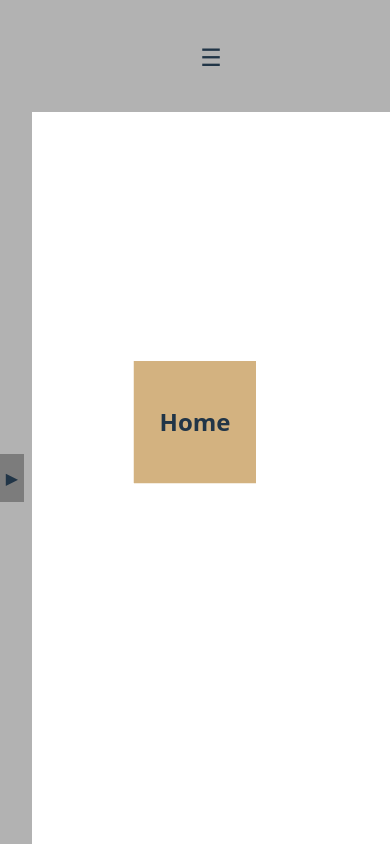
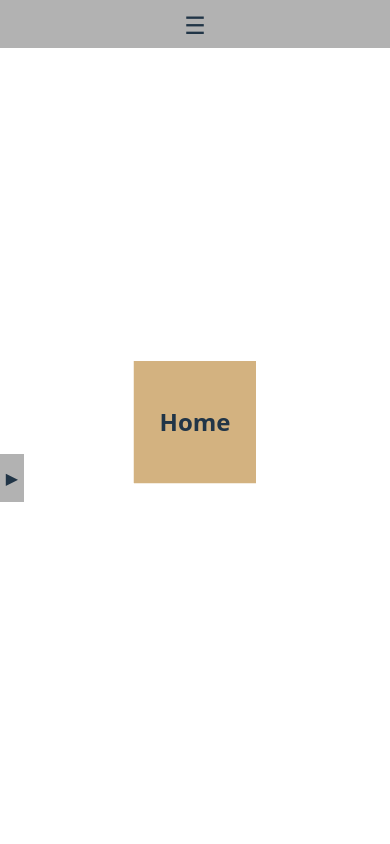
Before and after one commit to MykhailoStratan/construction-history-threejs, a React (Vite) app: page / in a window 390 px wide. Shown: the top 844 px of the page. Built offline with nearby package versions, Linux system fonts and the light colour scheme.

Commit message:
Adjust mobile header padding and tool panel layout

```diff
--- a/src/HeaderMenu.css
+++ b/src/HeaderMenu.css
@@ -51,6 +51,10 @@
     margin: 0 auto;
   }
 
+  .header-menu {
+    padding: 0;
+  }
+
   .menu-items {
     display: none;
     position: absolute;
--- a/src/ToolPanel.css
+++ b/src/ToolPanel.css
@@ -22,11 +22,12 @@
   display: flex;
   flex-direction: column;
   align-items: center;
-  padding: 1rem 1em 0 1em;
+  padding: 0;
 }
 
 .tool-panel button {
   background-color: transparent;
+  padding: 0.6em 0.5em;
 }
 
 .panel-toggle {
```
